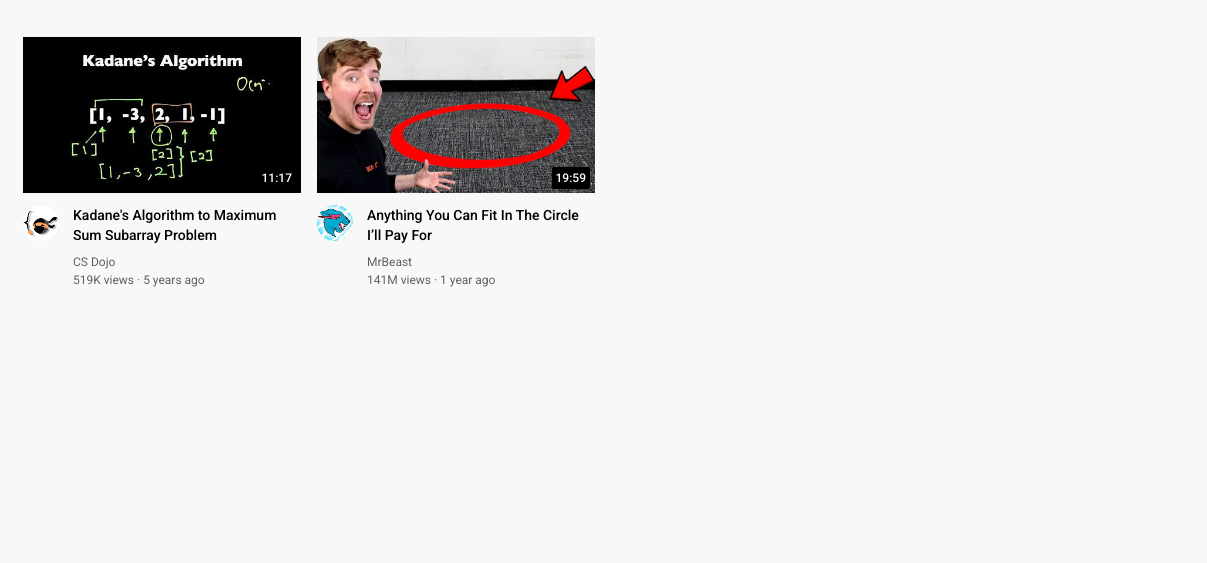
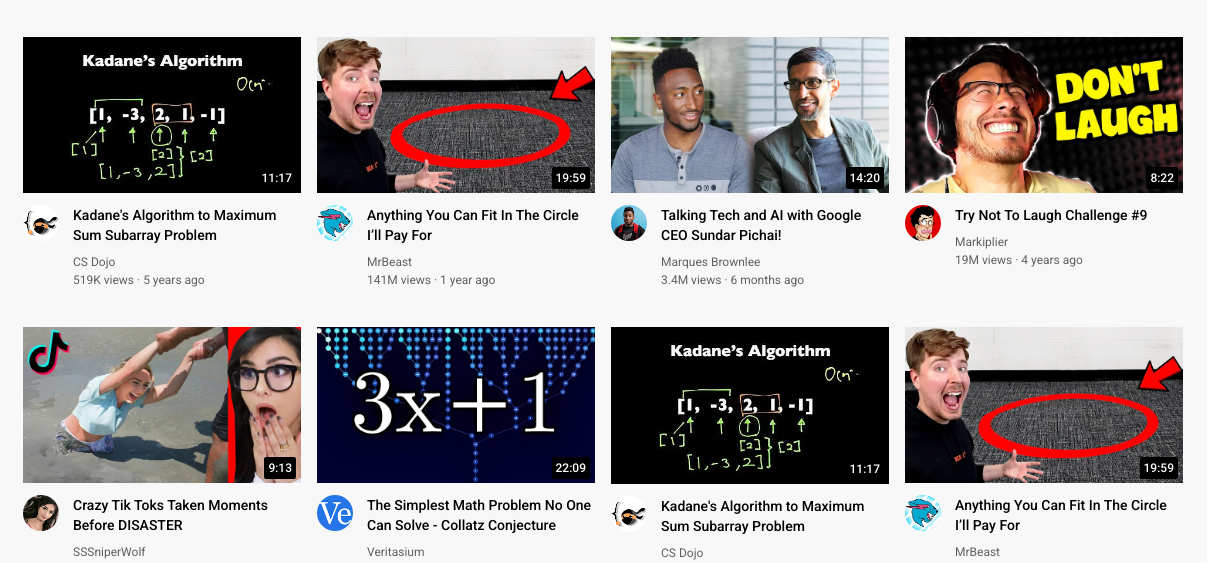
Before and after one commit to kirankumar-2002/Youtube-Clone-Project, a plain HTML site: page index.html in a window 1280 px wide. Shown: the part 333-896 px from the top of the page, 73-1280 px from the left. Before the commit the page ends 800 px from the top, so only its background shows below. Drawn offline with Linux system fonts and the light colour scheme.

Commit message:
Update index.html

```diff
--- a/index.html
+++ b/index.html
@@ -210,6 +210,145 @@
             </div>
           </div>
         </div>
+
+        <div class="video-preview">
+          <div class="thumbnail-row">
+            <img class="thumbnail" src="thumbnails/thumbnail-1.webp">
+            <div class="video-time">14:20</div>
+          </div>
+          <div class="video-info-grid">
+            <div class="channel-picture">
+              <img class="profile-picture" src="channel-pictures/channel-1.jpeg">
+            </div>
+            <div class="video-info">
+              <p class="video-title">
+                Talking Tech and AI with Google CEO Sundar Pichai!
+              </p>
+              <p class="video-author">
+                Marques Brownlee
+              </p>
+              <p class="video-stats">
+                3.4M views &#183; 6 months ago
+              </p>
+            </div>
+          </div>
+        </div>
+
+        <div class="video-preview">
+          <div class="thumbnail-row">
+            <img class="thumbnail" src="thumbnails/thumbnail-2.webp">
+            <div class="video-time">8:22</div>
+          </div>
+          <div class="video-info-grid">
+            <div class="channel-picture">
+              <img class="profile-picture" src="channel-pictures/channel-2.jpeg">
+            </div>
+            <div class="video-info">
+              <p class="video-title">
+                Try Not To Laugh Challenge #9
+              </p>
+              <p class="video-author">
+                Markiplier
+              </p>
+              <p class="video-stats">
+                19M views &#183; 4 years ago
+              </p>
+            </div>
+          </div>
+        </div>
+
+        <div class="video-preview">
+          <div class="thumbnail-row">
+            <img class="thumbnail" src="thumbnails/thumbnail-3.webp">
+            <div class="video-time">9:13</div>
+          </div>
+          <div class="video-info-grid">
+            <div class="channel-picture">
+              <img class="profile-picture" src="channel-pictures/channel-3.jpeg">
+            </div>
+            <div class="video-info">
+              <p class="video-title">
+                Crazy Tik Toks Taken Moments Before DISASTER
+              </p>
+              <p class="video-author">
+                SSSniperWolf
+              </p>
+              <p class="video-stats">
+                12M views &#183; 1 year ago
+              </p>
+            </div>
+          </div>
+        </div>
+
+        <div class="video-preview">
+          <div class="thumbnail-row">
+            <img class="thumbnail" src="thumbnails/thumbnail-4.webp">
+            <div class="video-time">22:09</div>
+          </div>
+          <div class="video-info-grid">
+            <div class="channel-picture">
+              <img class="profile-picture" src="channel-pictures/channel-4.jpeg">
+            </div>
+            <div class="video-info">
+              <p class="video-title">
+                The Simplest Math Problem No One Can Solve - Collatz Conjecture
+              </p>
+              <p class="video-author">
+                Veritasium
+              </p>
+              <p class="video-stats">
+                18M views &#183; 4 months ago
+              </p>
+            </div>
+          </div>
+        </div>
+
+        <div class="video-preview">
+          <div class="thumbnail-row">
+            <img class="thumbnail" src="thumbnails/thumbnail-5.webp">
+            <div class="video-time">11:17</div>
+          </div>
+          <div class="video-info-grid">
+            <div class="channel-picture">
+              <img class="profile-picture" src="channel-pictures/channel-5.jpeg">
+            </div>
+            <div class="video-info">
+              <p class="video-title">
+                Kadane's Algorithm to Maximum Sum Subarray Problem
+              </p>
+              <p class="video-author">
+                CS Dojo
+              </p>
+              <p class="video-stats">
+                519K views &#183; 5 years ago
+              </p>
+            </div>
+          </div>
+        </div>
+
+        <div class="video-preview">
+          <div class="thumbnail-row">
+            <img class="thumbnail" src="thumbnails/thumbnail-6.webp">
+            <div class="video-time">19:59</div>
+          </div>
+          <div class="video-info-grid">
+            <div class="channel-picture">
+              <img class="profile-picture" src="channel-pictures/channel-6.jpeg">
+            </div>
+            <div class="video-info">
+              <p class="video-title">
+                Anything You Can Fit In The Circle I’ll Pay For
+              </p>
+              <p class="video-author">
+                MrBeast
+              </p>
+              <p class="video-stats">
+                141M views &#183; 1 year ago
+              </p>
+            </div>
+          </div>
+        </div>
+
       </section>
     </main>
   </body>
```
